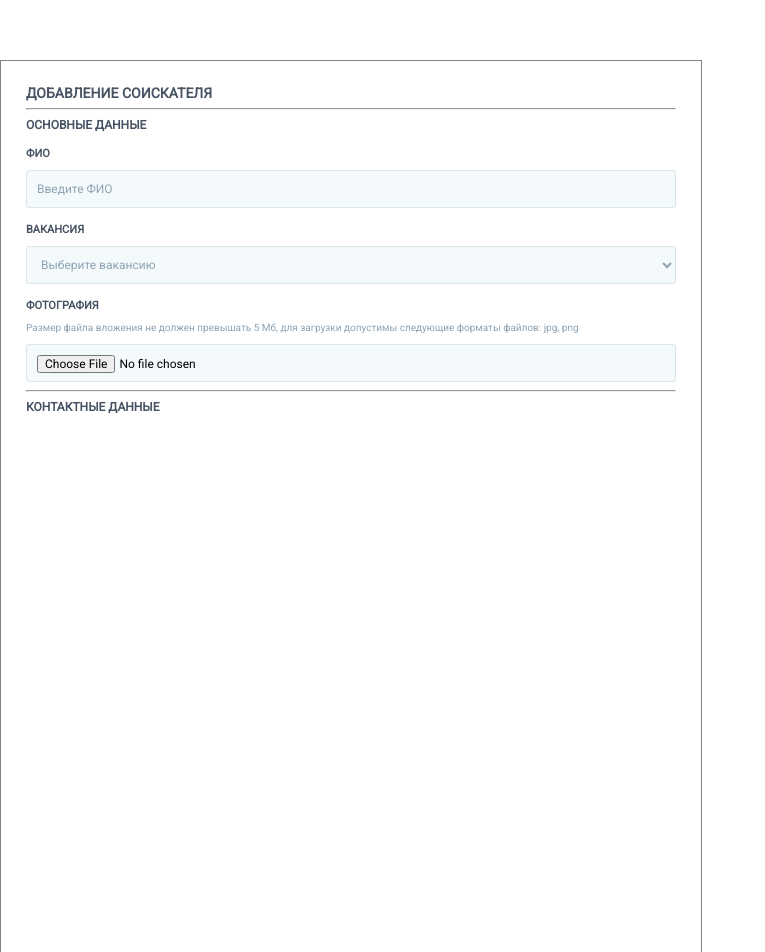
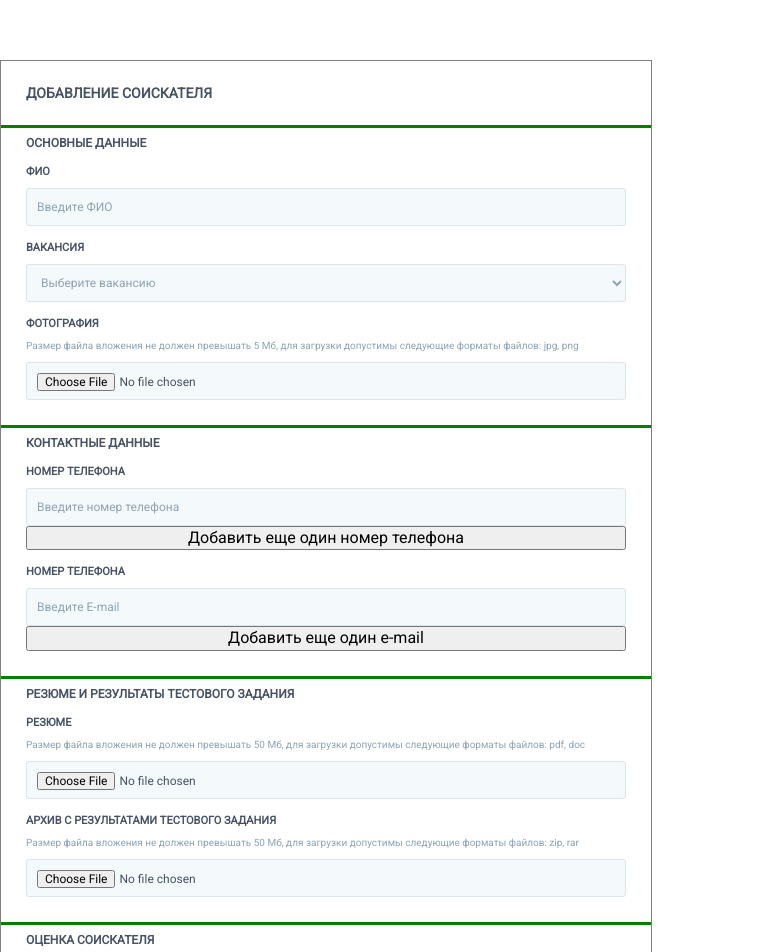
Before and after one commit to KaimNotark/bin-man-test, a Vue app: page / in a window 1280 px wide. Shown: the top 952 px of the page, without its empty margins (0-765 px from the left). Built offline with nearby package versions, Linux system fonts and the light colour scheme.

Commit message:
add summary fields

```diff
--- a/src/components/FormAdditionApplicant.vue
+++ b/src/components/FormAdditionApplicant.vue
@@ -40,12 +40,107 @@
           name="file"
           autocomplete="on"
           spellcheck="true"
+          accept=".jpg .png"
           required
         />
       </label>
+
       <hr class="form-devider" />
       <h2 class="form-subtitle">Контактные данные</h2>
 
+      <label class="form__label">
+        <span class="form__span">Номер телефона</span>
+        <input
+          class="form__input"
+          type="tel"
+          name="phone"
+          maxlength="11"
+          pattern="2[0-9]{3}-[0-9]{3}"
+          autocomplete="off"
+          placeholder="Введите номер телефона"
+          spellcheck="true"
+          required
+        />
+        <input
+          type="button"
+          class="form__input-btn"
+          value="Добавить еще один номер телефона"
+          onclick="msg()"
+        />
+      </label>
+
+      <label class="form__label">
+        <span class="form__span">Номер телефона</span>
+        <input
+          class="form__input"
+          type="email"
+          name="email"
+          autocomplete="on"
+          placeholder="Введите E-mail"
+          required
+        />
+        <input
+          type="button"
+          class="form__input-btn"
+          value="Добавить еще один e-mail"
+          onclick="msg()"
+        />
+      </label>
+
+      <hr class="form-devider" />
+      <h2 class="form-subtitle">Резюме и результаты тестового задания</h2>
+
+      <label class="form__label">
+        <span class="form__span">резюме</span>
+        <p
+          class="form__rem"
+        >Размер файла вложения не должен превышать 50 Мб, для загрузки допустимы следующие форматы файлов: pdf, doc</p>
+        <input
+          class="form__input"
+          type="file"
+          name="file"
+          autocomplete="on"
+          spellcheck="true"
+          accept=".pdf .doc .docx"
+          required
+        />
+      </label>
+
+      <label class="form__label">
+        <span class="form__span">Архив с результатами тестового задания</span>
+        <p
+          class="form__rem"
+        >Размер файла вложения не должен превышать 50 Мб, для загрузки допустимы следующие форматы файлов: zip, rar</p>
+        <input
+          class="form__input"
+          type="file"
+          name="file"
+          autocomplete="on"
+          spellcheck="true"
+          accept=".zip .rar"
+          required
+        />
+      </label>
+
+      <hr class="form-devider" />
+      <h2 class="form-subtitle">Оценка соискателя</h2>
+
+      <div class="container-row">
+        <!-- add list with stars use v-for probably -->
+      </div>
+
+      <hr class="form-devider" />
+      <input
+          type="reset"
+          class="form__input-btn-reset"
+          value="Отменить"
+        />
+        <input
+          type="submit"
+          class="form__input-btn-submit"
+          value="Добавить соискателя"
+          onclick="msg()"
+        />
     </form>
   </div>
 </template>
@@ -91,7 +186,7 @@ $color-input-border: #dce5ea;
 }
 
 %text-input {
-  color: $color-text-black;
+  color: $color-text;
   font-size: 12px;
   font-weight: 400;
   line-height: 12px;
@@ -114,7 +209,7 @@ $color-input-border: #dce5ea;
 }
 
 %option {
-  color: $color-text-black;
+  color: $color-text;
   font-size: 12px;
   font-weight: 400;
   line-height: 12px;
@@ -155,11 +250,21 @@ select:focus {
 }
 
 .form {
-  width: 650px;
+  width: 600px;
   height: 1000px;
   border: 1px solid $color-gray;
   background-color: $color-white;
   padding: 25px;
+
+  &-devider {
+    margin-top: 25px;
+    width: 650px;
+    border: none;
+    color: green; /* $color-input-background */
+    background-color: green;
+    height: 3px;
+    margin-left: -25px;
+  }
 
   &-title {
     @extend %title;
```
